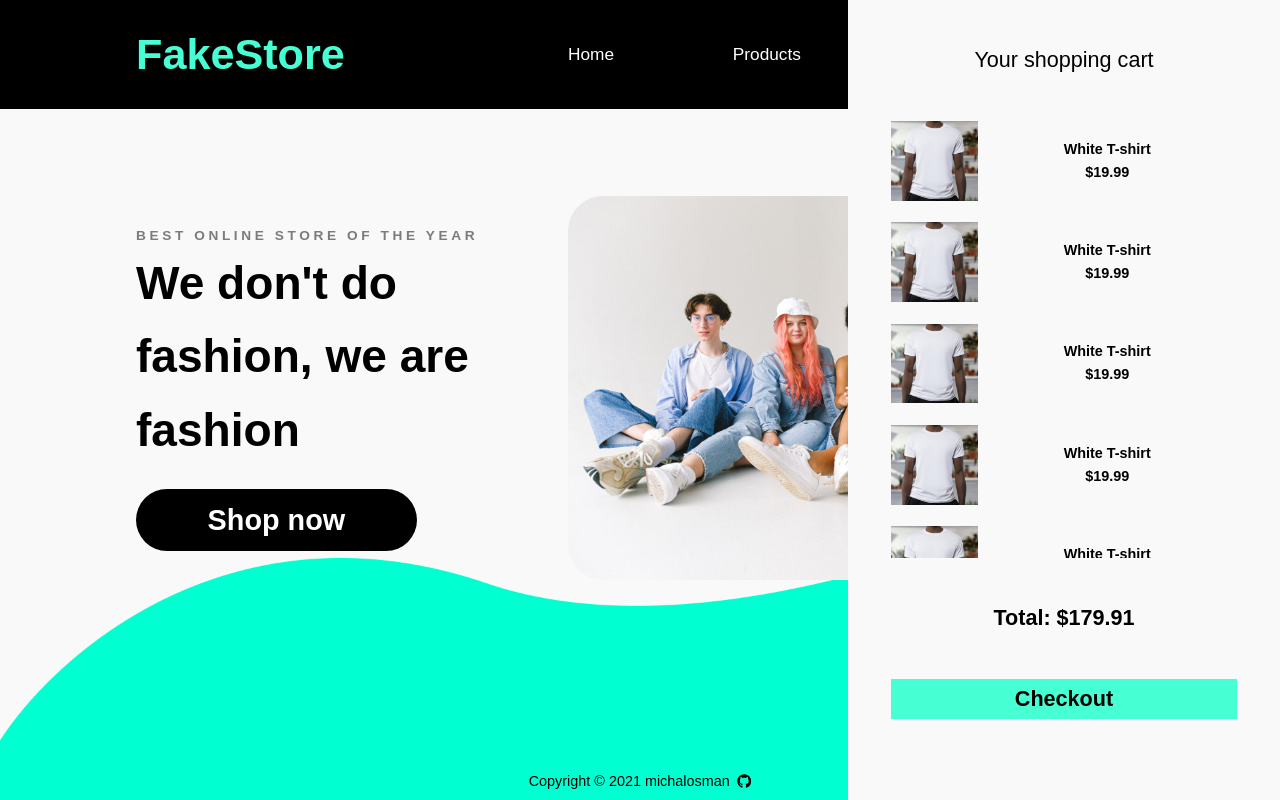
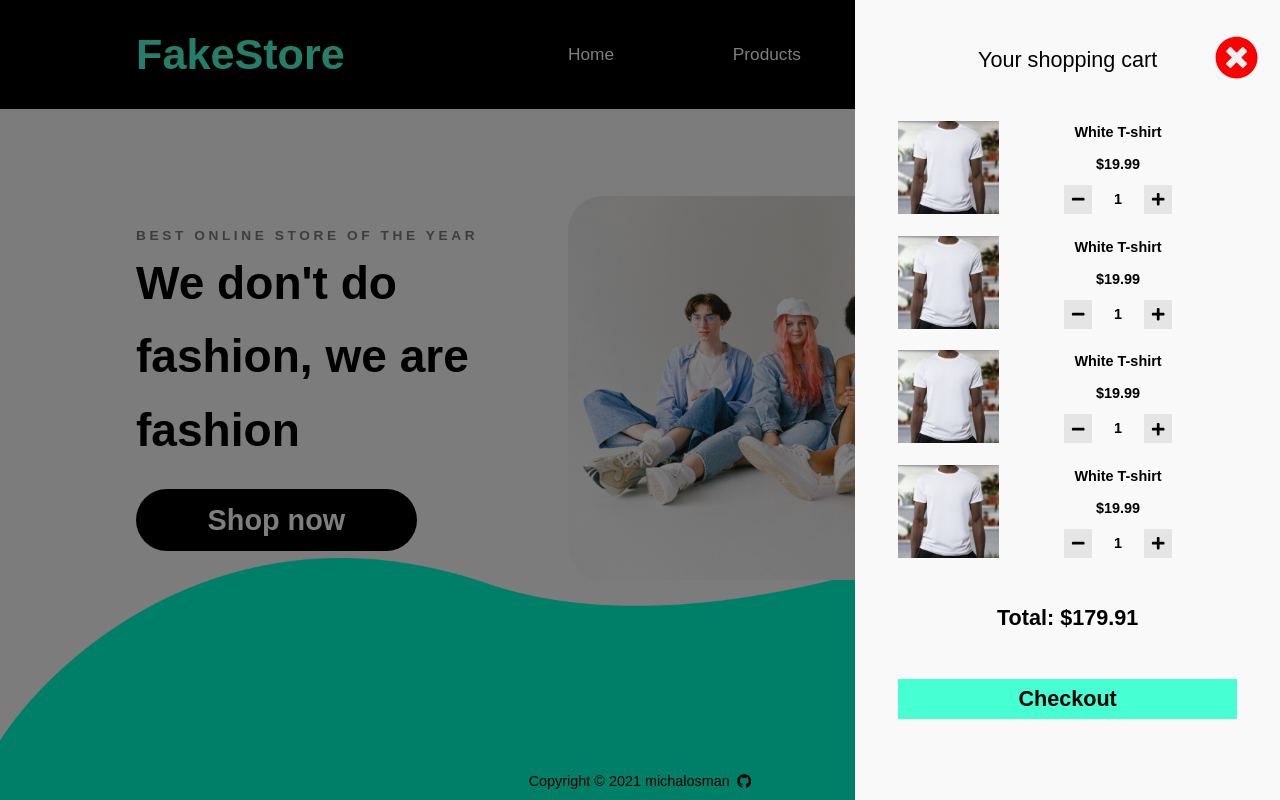
Before and after one commit to michalosman/shopping-cart, a React (Create React App) app: page / in a window 1280 px wide. Built offline with nearby package versions, Linux system fonts and the light colour scheme; the HTML template or start-up script is replaced by a standard one.

Commit message:
Finish shopping cart

```diff
--- a/src/components/Cart/Cart.js
+++ b/src/components/Cart/Cart.js
@@ -4,6 +4,7 @@ import Button from '../elements/Button'
 import CartItem from './CartItem'
 import exampleProducts from '../../assets/exampleProducts'
 import { v4 as uuidv4 } from 'uuid'
+import {FaTimesCircle} from 'react-icons/fa'
 
 const Cart = () => {
   const products = exampleProducts.map((product) => (
@@ -16,12 +17,16 @@ const Cart = () => {
   ))
 
   return (
+    <>
       <CartWrapper>
+        <Button content={<FaTimesCircle/>} type='close'/>
         Your shopping cart
         <Products>{products}</Products>
         <TotalCost>Total: $179.91</TotalCost>
         <Button content="Checkout" type="primary" />
       </CartWrapper>
+      <Overlay />
+    </>
   )
 }
 
@@ -36,12 +41,14 @@ const CartWrapper = styled.div`
   align-items: center;
   gap: 6rem;
   height: 100%;
-  width: 60rem;
+  width: 59rem;
   padding: 6rem;
   background-color: ${({ theme }) => theme.colors.grey.light};
   font-size: 3rem;
   /* footer support to make cart look consistent */
   padding-bottom: 11.2rem;
+  /* overlay support */
+  z-index: 1;
 `
 
 const Products = styled.div`
@@ -56,4 +63,14 @@ const TotalCost = styled.div`
   font-weight: bold;
 `
 
+const Overlay = styled.div`
+  position: absolute;
+  top: 0;
+  right: 0;
+  width: 100vw;
+  height: 100%;
+  background-color: black;
+  opacity: 0.5;
+`
+
 export default Cart
--- a/src/components/Cart/CartItem.js
+++ b/src/components/Cart/CartItem.js
@@ -1,6 +1,7 @@
 import React from 'react'
 import styled from 'styled-components'
 import Button from '../elements/Button'
+import { FaMinus, FaPlus } from 'react-icons/fa'
 
 const CartItem = ({ name, price, image }) => {
   return (
@@ -9,7 +10,11 @@ const CartItem = ({ name, price, image }) => {
       <Info>
         <p>{name}</p>
         <p>{price}</p>
-        <Amount></Amount>
+        <AmountChanger>
+          <Button content={<FaMinus />} type="decrement"></Button>
+          <Amount>1</Amount>
+          <Button content={<FaPlus />} type="increment"></Button>
+        </AmountChanger>
       </Info>
     </CartItemWrapper>
   )
@@ -25,12 +30,23 @@ const CartItemWrapper = styled.div`
 `
 
 const Image = styled.img`
-  width: 12rem;
+  width: 14rem;
 `
 
 const Info = styled.div`
+  display: flex;
+  flex-direction: column;
+  align-items: center;
+  justify-content: space-between;
+  height: 100%;
   width: 100%;
-  text-align: center;
+`
+
+const AmountChanger = styled.div`
+  display: flex;
+  align-items: center;
+  justify-content: center;
+  gap: 3rem;
 `
 
 const Amount = styled.div``
--- a/src/components/elements/Button.js
+++ b/src/components/elements/Button.js
@@ -50,6 +50,44 @@ const ButtonWrapper = styled.button`
       font-size: 4rem;
       font-weight: bold;
     `}
+
+  /* CLOSE BUTTON */
+  ${(props) =>
+    props.type === 'close' &&
+    css`
+      position: absolute;
+      top: 5rem;
+      right: 3rem;
+      padding: 0;
+      color: red;
+      font-size: 6rem;
+      transition: transform 0.2s ease-in-out;
+
+      &:hover {
+        transform: rotate(90deg);
+      }
+    `}
+
+    /* AMOUNT CHANGER */
+    ${(props) =>
+    (props.type === 'increment') | (props.type === 'decrement') &&
+    css`
+      padding: 1rem;
+      border-radius: 0px;
+      background-color: ${({ theme }) => theme.colors.grey.main};
+      color: ${({ theme }) => theme.colors.dark};
+      transition: background-color 0.15s ease-in-out;
+
+      &:hover {
+        background-color: #35eec2;
+        transform: scale(1);
+      }
+
+      &:active {
+        background-color: #24ddb1;
+        transition: background-color 0.05s ease-in-out;
+      }
+    `}
 `
 
 export default Button
--- a/src/components/pages/Contact/Contact.js
+++ b/src/components/pages/Contact/Contact.js
@@ -1,5 +1,5 @@
 import React from 'react'
-import styled, { css } from 'styled-components'
+import styled from 'styled-components'
 import {
   FaGithub,
   FaFacebookMessenger,
```
Lines whose indentation alone changed are shown as unchanged.
